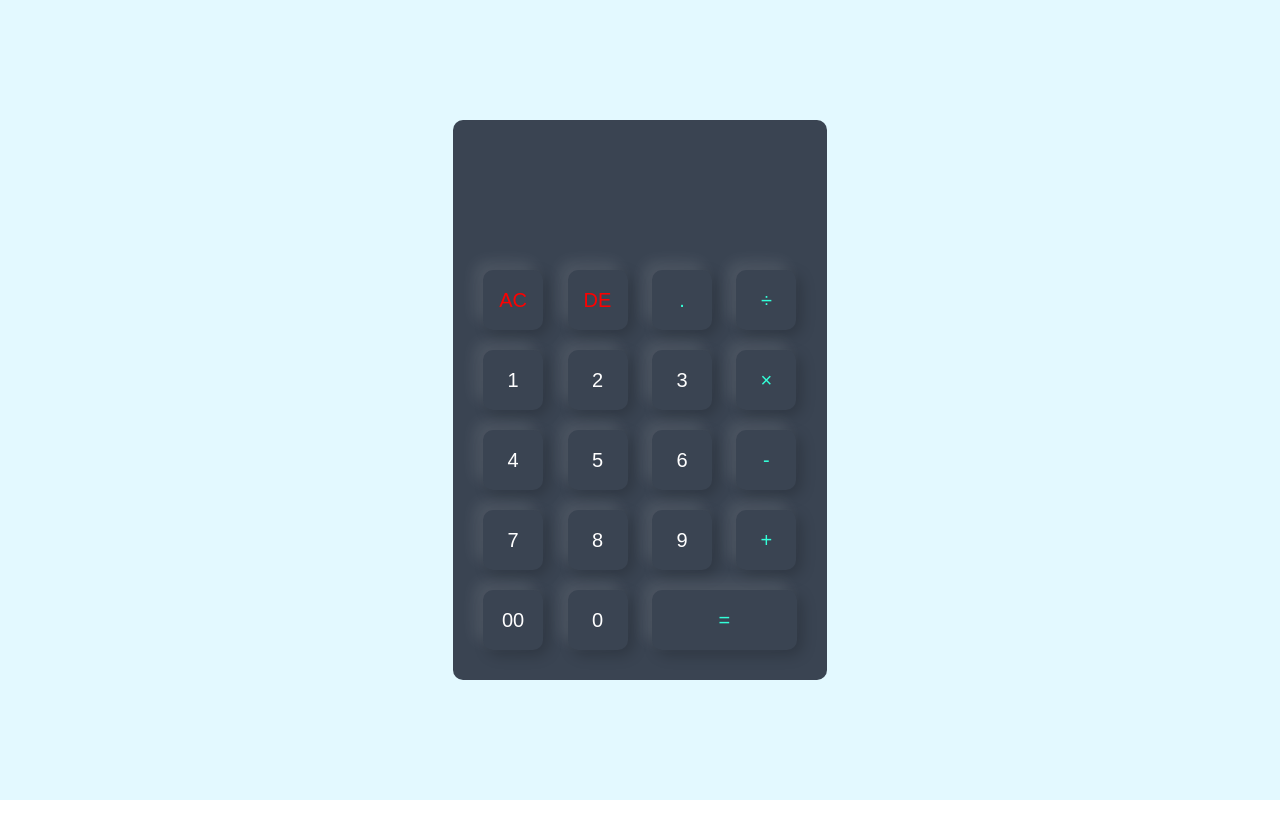
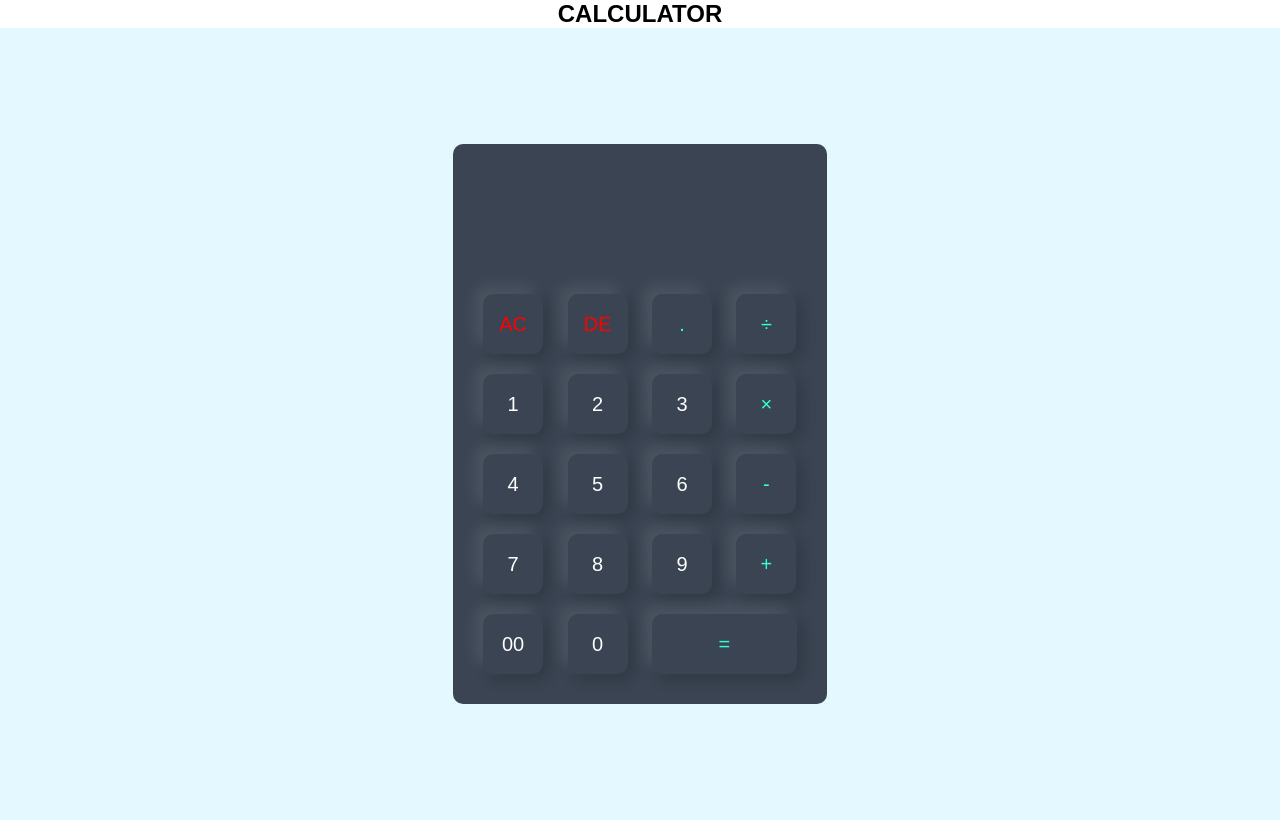
Before and after one commit to danishabdurahmanpt/Calculator, a plain HTML site: page index.html in a window 1280 px wide. Drawn offline with Linux system fonts and the light colour scheme.

Commit message:
Add files via upload

```diff
--- a/index.html
+++ b/index.html
@@ -7,6 +7,7 @@
     <title>calculator</title>
 </head>
 <body>
+    <h2>CALCULATOR</h2>
     <div class="container">
         <div class="calculator">
             <form>
--- a/style.css
+++ b/style.css
@@ -6,7 +6,7 @@
 }
 .container{
     width: 100%;
-    height: 100vh;
+    height: 99vh;
     background: #e3f9ff;
     display: flex;
     align-items: center;
@@ -50,3 +50,6 @@ form input.operator{
 form input.redcolor{
     color: red;
 }
+h2{
+    text-align: center;
+}
```
